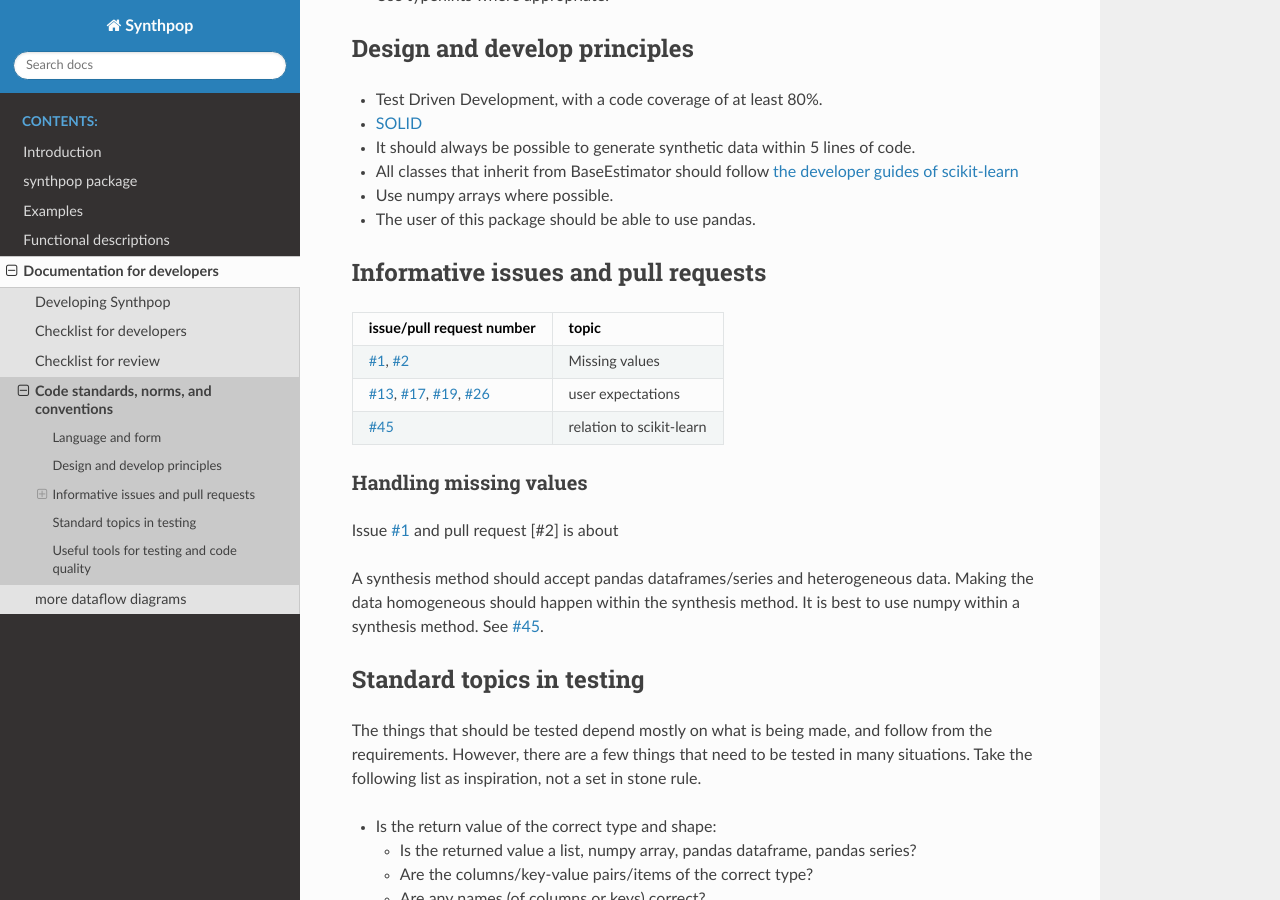
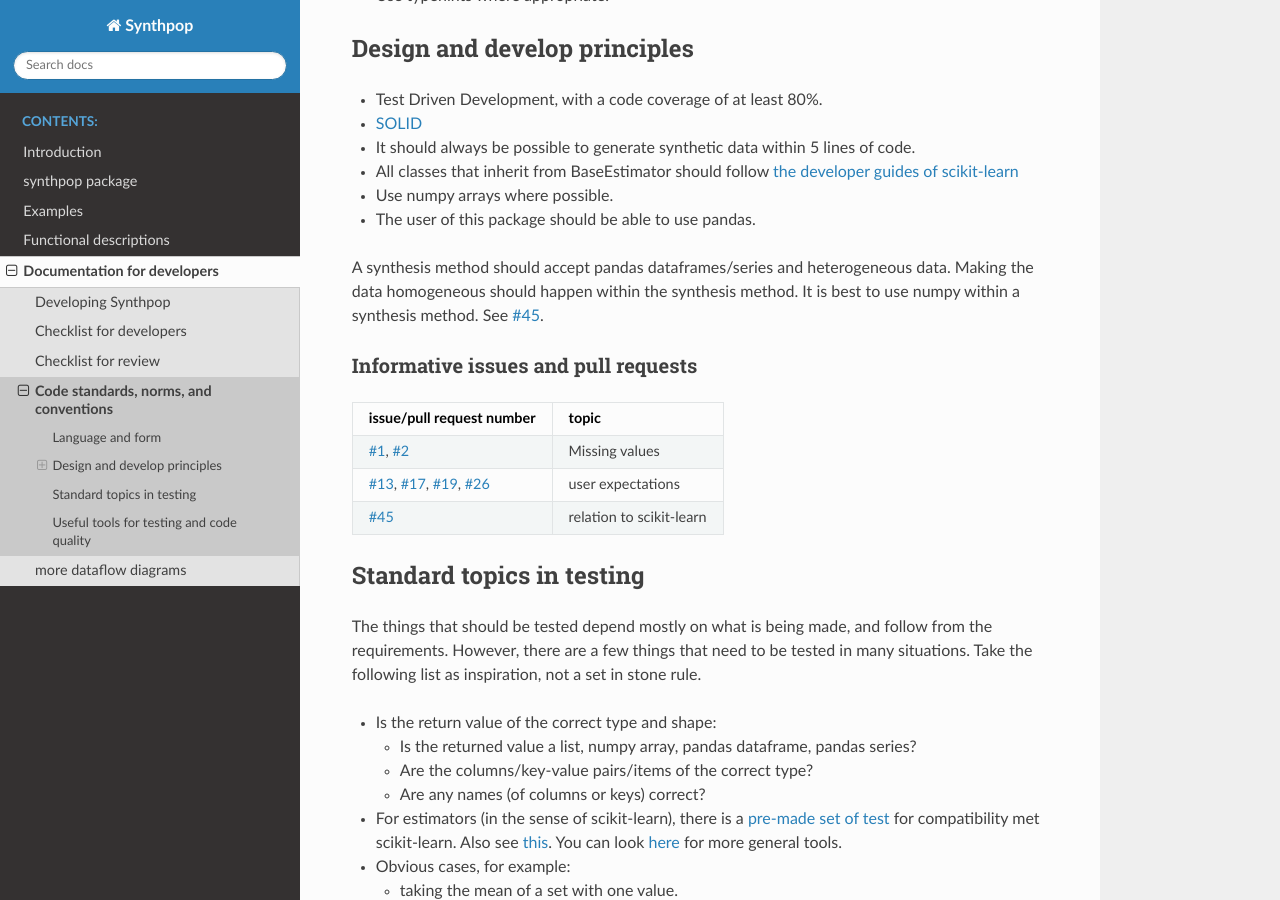
Before and after one commit to duonl/synthpop-py, a Sphinx documentation site: the page built from docs/source/developer/code_standards_and_norms.md, in a window 1280 px wide and 900 px high, scrolled down 400 px. Built offline with Sphinx 7.4.7 and the Read the Docs theme 3.1.0, drawn with Linux system fonts in a browser that asks for light colours.

Commit message:
minor change

```diff
--- a/docs/source/developer/code_standards_and_norms.md
+++ b/docs/source/developer/code_standards_and_norms.md
@@ -18,20 +18,16 @@ See this document as a tie-breaker when there are multiple equally well options,
 - Use numpy arrays where possible.
 - The user of this package should be able to use pandas.
 
-## Informative issues and pull requests
+A synthesis method should accept pandas dataframes/series and heterogeneous data.
+Making the data homogeneous should happen within the synthesis method.
+It is best to use numpy within a synthesis method. See [#45](https://github.com/Synthpop-data/synthpop-py/issues/45).
+
+### Informative issues and pull requests
 | issue/pull request number | topic |
 | ------------------------- | ----- |
 | [#1](https://github.com/Synthpop-data/synthpop-py/issues/1), [#2](https://github.com/Synthpop-data/synthpop-py/pull/2)| Missing values |
 | [#13](https://github.com/Synthpop-data/synthpop-py/issues/13), [#17](https://github.com/Synthpop-data/synthpop-py/issues/17), [#19](https://github.com/Synthpop-data/synthpop-py/pull/19), [#26](https://github.com/Synthpop-data/synthpop-py/pull/26)| user expectations|
 | [#45](https://github.com/Synthpop-data/synthpop-py/issues/45) | relation to scikit-learn |
-
-#### Handling missing values
-Issue [#1](https://github.com/Synthpop-data/synthpop-py/issues/1) and pull request [#2] is about
-
-
-A synthesis method should accept pandas dataframes/series and heterogeneous data.
-Making the data homogeneous should happen within the synthesis method.
-It is best to use numpy within a synthesis method. See [#45](https://github.com/Synthpop-data/synthpop-py/issues/45).
 
 ## Standard topics in testing
 
```
